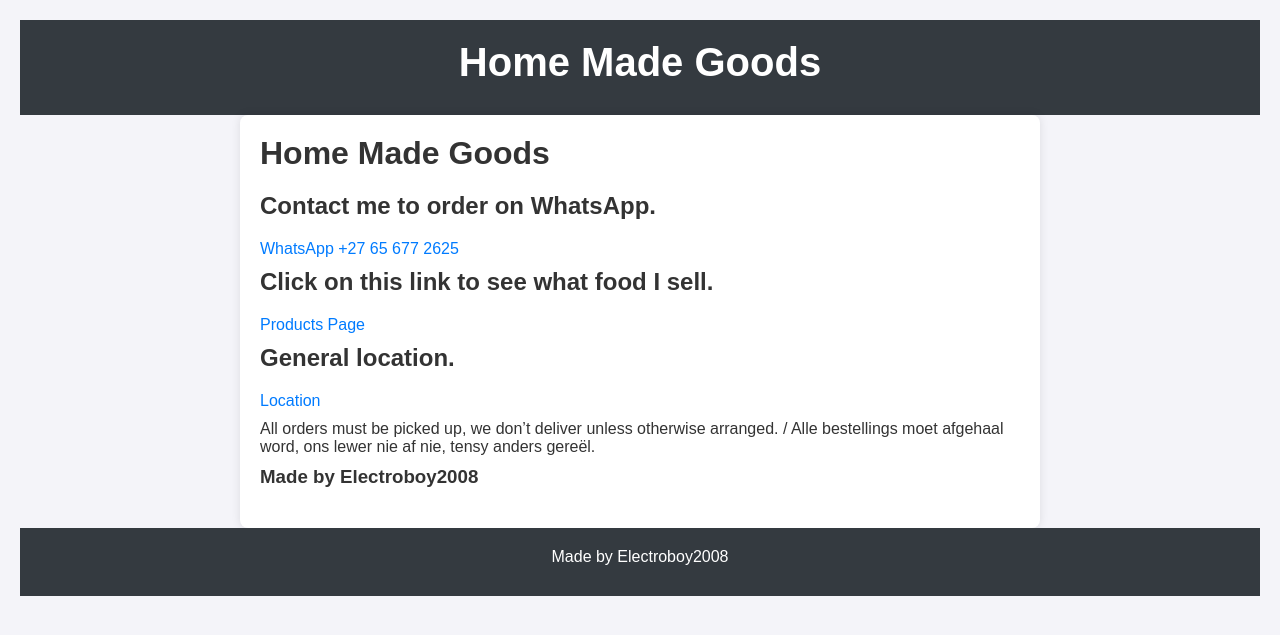
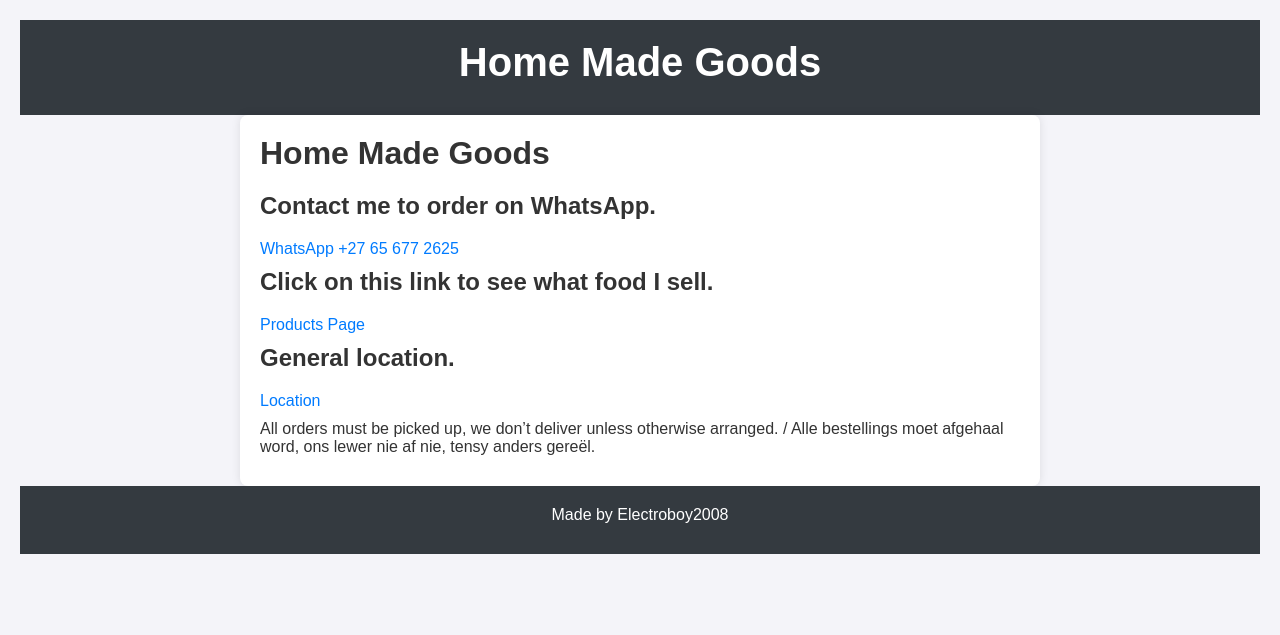
Before and after one commit to ElectroBoy10/TakeWay.Shop, a Jekyll site: the page built from index.md, in a window 1280 px wide. Shown: the top 635 px of the page. Built offline with Jekyll 4.4.1, drawn with Linux system fonts in a browser that asks for light colours.

Commit message:
Update index.md

```diff
--- a/index.md
+++ b/index.md
@@ -16,5 +16,3 @@ title: Home Made Goods
 [Location](https://maps.app.goo.gl/vDgT3D6rJisTjN4Z9)
 
 All orders must be picked up, we don’t deliver unless otherwise arranged. / Alle bestellings moet afgehaal word, ons lewer nie af nie, tensy anders gereël.
-
-### Made by Electroboy2008
```
